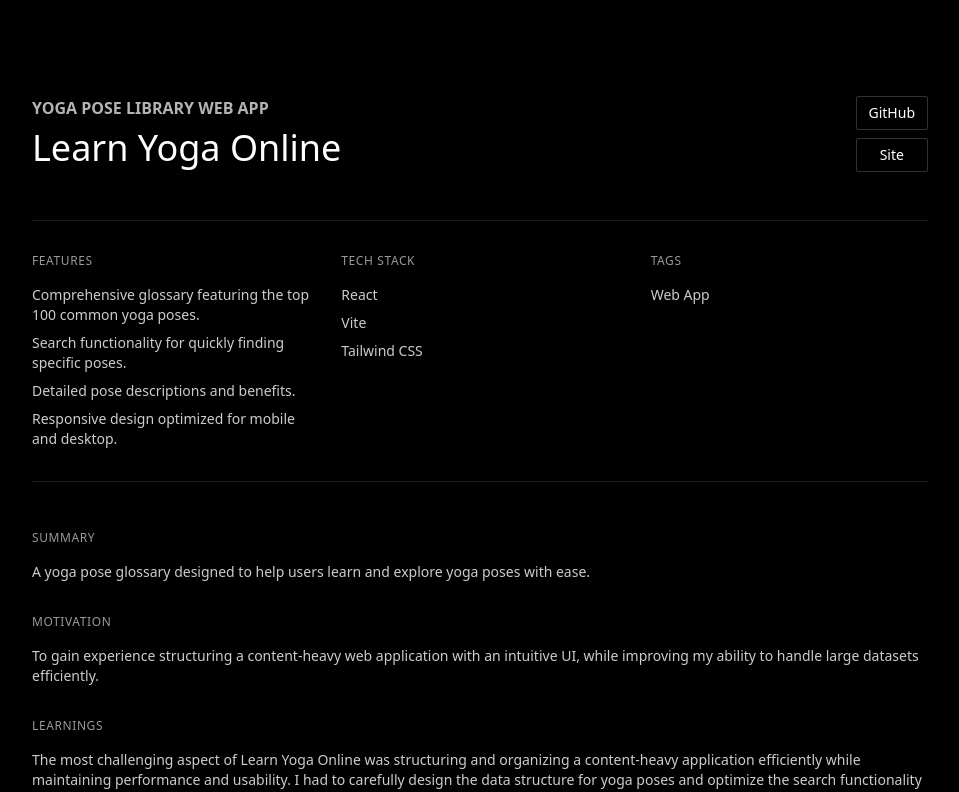
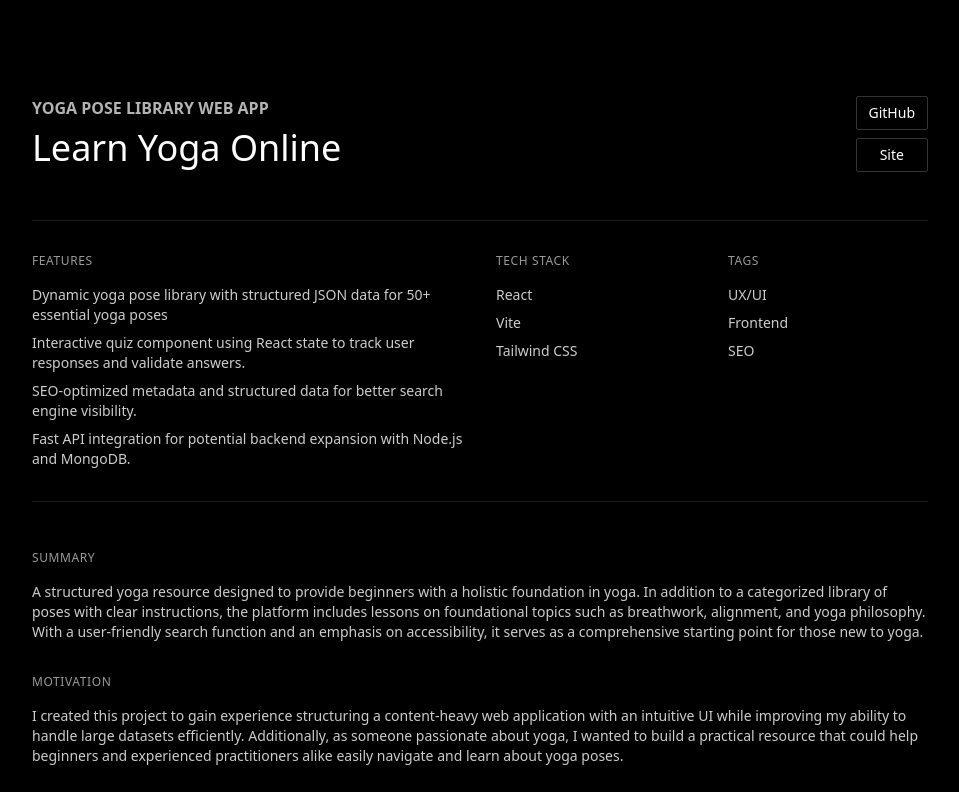
Before and after one commit to samanthacabrera/portfolio, a React (Vite) app: page /projects/1 in a window 1280 px wide. Shown: the top 792 px of the page, without its empty margins (160-1119 px from the left). Built offline with nearby package versions, Linux system fonts and the light colour scheme.

Commit message:
update info for LYO

```diff
--- a/src/data/projectsData.jsx
+++ b/src/data/projectsData.jsx
@@ -7,18 +7,18 @@ const projects = [
         wip: true,
         deployed: true,
         contribution: "Sole Developer",
-        description: "A yoga pose glossary designed to help users learn and explore yoga poses with ease.",
-        tags: ["Web App"],
+        description: "A structured yoga resource designed to provide beginners with a holistic foundation in yoga. In addition to a categorized library of poses with clear instructions, the platform includes lessons on foundational topics such as breathwork, alignment, and yoga philosophy. With a user-friendly search function and an emphasis on accessibility, it serves as a comprehensive starting point for those new to yoga.",
+        tags: ["UX/UI", "Frontend", "SEO" ],
         projectType: "Yoga Pose Library Web App",
         techStack: ["React", "Vite", "Tailwind CSS"],
         features: [
-            "Comprehensive glossary featuring the top 100 common yoga poses.",
-            "Search functionality for quickly finding specific poses.",
-            "Detailed pose descriptions and benefits.",
-            "Responsive design optimized for mobile and desktop."
+            "Dynamic yoga pose library with structured JSON data for 50+ essential yoga poses",
+            "Interactive quiz component using React state to track user responses and validate answers.",
+            "SEO-optimized metadata and structured data for better search engine visibility.",
+            "Fast API integration for potential backend expansion with Node.js and MongoDB.",
         ],
-        insights: "The most challenging aspect of Learn Yoga Online was structuring and organizing a content-heavy application efficiently while maintaining performance and usability. I had to carefully design the data structure for yoga poses and optimize the search functionality to handle large datasets smoothly. Additionally, ensuring a visually appealing yet accessible UI required iterating on multiple design choices and testing responsiveness across devices.",
-        reason: "To gain experience structuring a content-heavy web application with an intuitive UI, while improving my ability to handle large datasets efficiently."
+        insights: "The most challenging aspect of Learn Yoga Online was structuring and organizing a content-heavy application efficiently while maintaining performance and usability. I had to carefully design the data structure for yoga poses and optimize the search functionality to handle large datasets smoothly. Additionally, ensuring a visually appealing yet accessible UI required iterating on multiple design choices and testing responsiveness across devices. Managing state efficiently in React, especially when dealing with dynamic filtering and search, was another learning curve that improved my frontend development skills.",
+        reason: "I created this project to gain experience structuring a content-heavy web application with an intuitive UI while improving my ability to handle large datasets efficiently. Additionally, as someone passionate about yoga, I wanted to build a practical resource that could help beginners and experienced practitioners alike easily navigate and learn about yoga poses."
     },
     {
         id: 2,
--- a/src/pages/projectpage/ProjectPage.jsx
+++ b/src/pages/projectpage/ProjectPage.jsx
@@ -45,8 +45,8 @@ const ProjectPage = () => {
             </div>
 
             {/* Overview */}
-            <div className="grid grid-cols-1 md:grid-cols-3 gap-8 w-full border-t border-b border-white/10 py-8">
-                <div className="flex flex-col">
+            <div className="grid grid-cols-1 md:grid-cols-4 gap-8 w-full border-t border-b border-white/10 py-8">
+                <div className="flex flex-col col-span-2 ">
                     <span className="text-xs uppercase tracking-wider text-white/60 mb-4">Features</span>
                     <ul className="space-y-2">
                         {project.features.map((feature, index) => (
```
